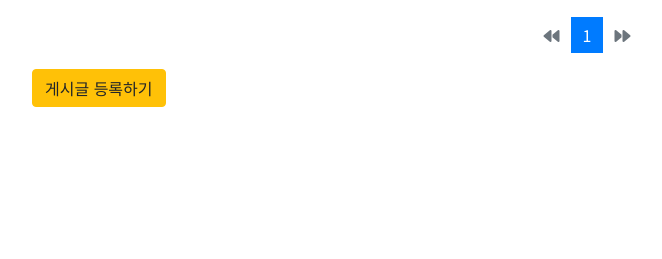
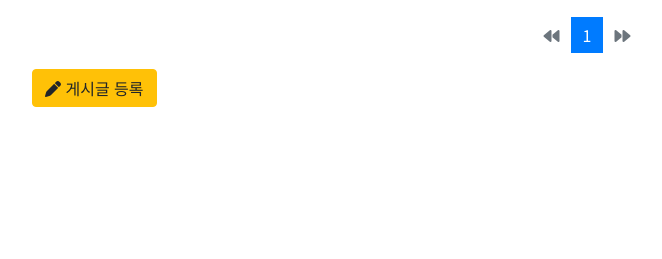
Before and after one commit to IoT-1st-Team-Project/DAMOA, a Django app: page /main/board_list/ in a window 1280 px wide. Shown: the part 338-597 px from the top of the page, without its empty margins (53-715 px from the left). Run offline with Django 4.2, Linux system fonts and the light colour scheme; data comes from the database, SQL or seed files in the repository; some libraries are stand-ins or nearby versions.

Commit message:
Update board_list.html

```diff
--- a/templates/main/board_list.html
+++ b/templates/main/board_list.html
@@ -101,7 +101,10 @@
       {% endif %}
     </ul>
 
-    <a href="{%url 'main:board_create' %}" class="btn btn-warning">게시글 등록하기</a>
+    <a href="{%url 'main:board_create' %}" class="btn btn-warning">
+      <i class="fa-solid fa-pen"></i>
+      게시글 등록
+    </a>
   </div>
 
 {% endblock %}
```
